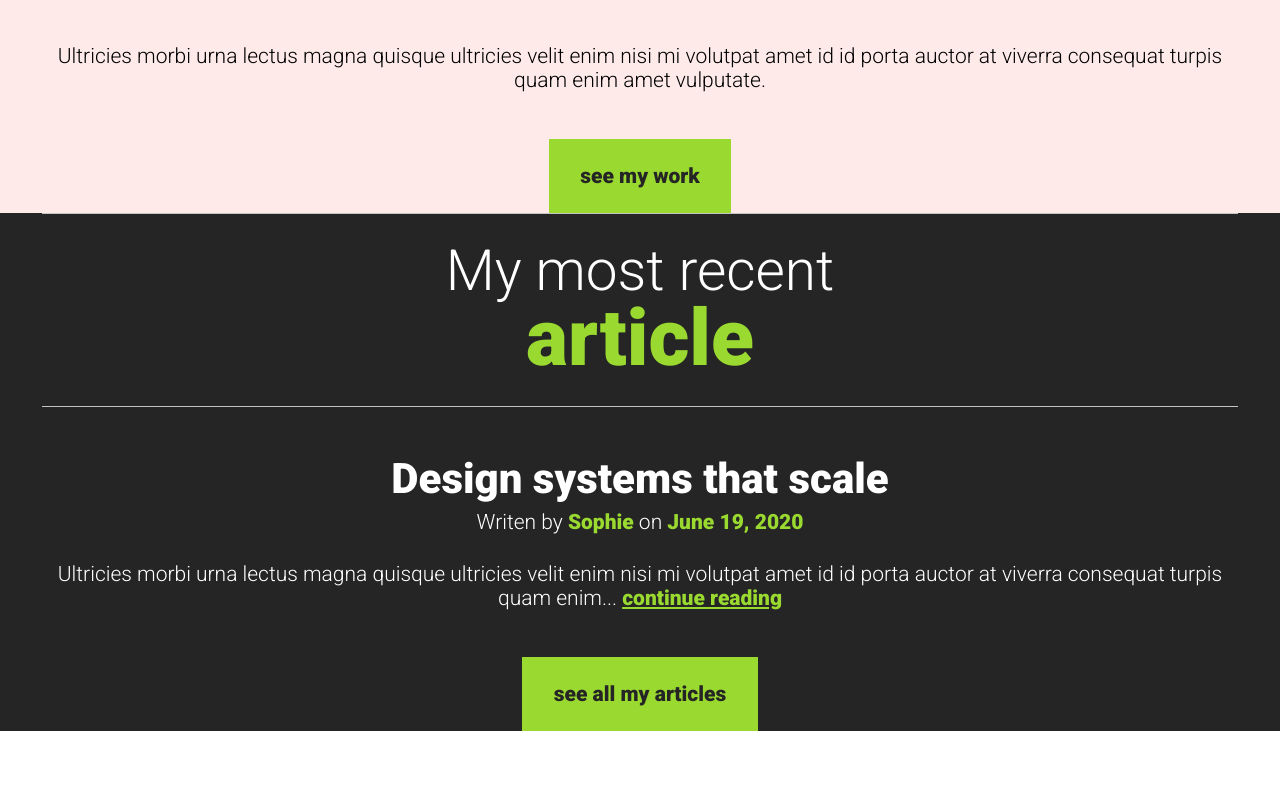
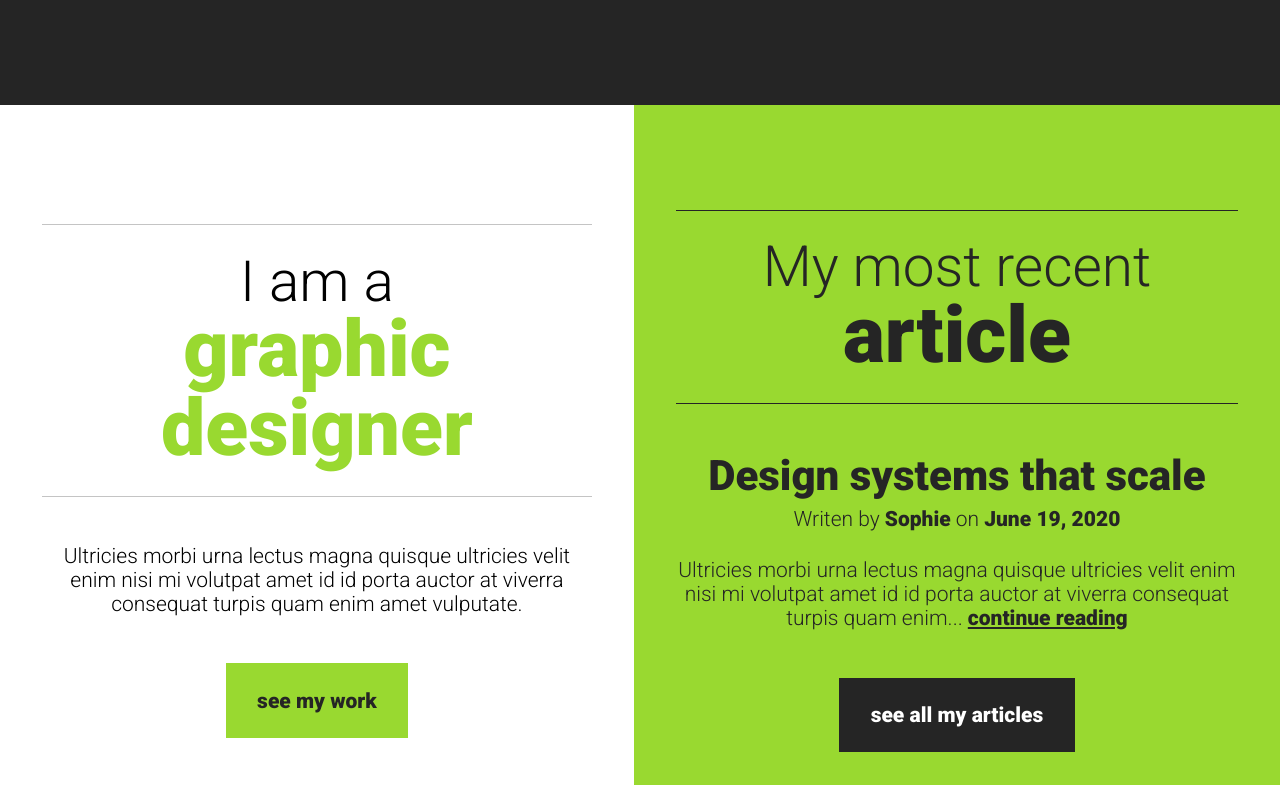
Before and after one commit to whozieQ/DesignerPromo, a plain HTML site: page index.html in a window 1280 px wide. Shown: the part 695-1480 px from the top of the page. Before the commit the page ends 1426 px from the top, so only its background shows below. Drawn offline with Linux system fonts and the light colour scheme.

Commit message:
misc challenges for layout and responsiveness

```diff
--- a/index.css
+++ b/index.css
@@ -50,6 +50,7 @@ time{
 }
 
 /* layout */
+/* --------------------- */
 html{
     font-size: .9rem;
 }
@@ -62,22 +63,24 @@ body{
 .container{
     /* max-width: 90%; */
     margin: 0 auto;
-    padding: 5em 0;
-    padding: 0 2em;
+    padding: 5em 2em;
 }
-img{
+header img{
     max-width: 200px;
     border-radius: 50%;
     border: 8px solid #fff;
 }
 header,
-.bottom-section{
+.inverse{
     background:#252525;
     color: #fff;
 }
 
 .mid-section{
-    background: #FFEAEA;
+    background: #fff;
+}
+img{
+    max-width: 80%;
 }
 
 
@@ -101,9 +104,40 @@ header,
     color: #252525;
 }
 
-/* Responsive layout */
-@media  (min-width: 1000px) {
+@media (min-width: 1000px){
+    .mid-section{
+        display: flex;
+        align-items: center;
+
+    }
+    header{
+        min-height: 100vh;
+        display: flex;
+        align-items: center;
+    }
+    .inverse{
+        background-color: #99D930;
+        color: #252525;
+    }
+    .inverse .h2-spotlight,
+    .inverse .name,
+    .inverse time,
+    .inverse a{
+        color: #252525;
+    }
+    .inverse a:hover,
+    .inverse a:focus{
+    color: #fff;
+}
     html{
         font-size: 1.3125rem;
     }
+    .inverse h2{
+        border-top: 1px solid #252525;
+        border-bottom: 1px solid #252525;
+    }
+    .inverse .btn{
+        background: #252525;
+        color: #fff;
+    }
 }
--- a/index.html
+++ b/index.html
@@ -15,16 +15,14 @@
             </div>
         </header>
 
+        <main>
             <section class="mid-section">
                 <div class="container">
                     <h2>I am a <span class="h2-spotlight">graphic designer</span></h2>
                     <p>Ultricies morbi urna lectus magna quisque ultricies velit enim nisi mi volutpat amet id id porta auctor at viverra consequat turpis quam enim amet vulputate.</p>
                     <a href="#" class="btn">see my work</a>
                 </div>
-        </section>
-
-        <section class="bottom-section">
-            <div class="container">
+                <div class="container inverse">
                     <h2>My most recent <span class="h2-spotlight">article</span></h2>
                     <article>
                         <h3>Design systems that scale</h3>
@@ -35,5 +33,22 @@
                 </div>
 
             </section>
+            <section class="bottom-section">
+                <div class="container">
+                    <h2>Some samples of <span class="h2-spotlight">my work</span></h2>
+                    <div class="work">
+                        <div class="portofolio-item">
+                            <img src="img/firefly.jpg" alt="Logo for SciFi tv series Firefly">
+                        </div>
+                        <div class="portofolio-item">
+                            <img src="img/beachdance.jpg" alt="impressionist painting of a glamourous couple waltzing on a beach during stormy weather while a maid and butler vainly attempt to hold umbrellas over the couple">
+                        </div>
+                        <div class="portofolio-item">
+                            <img src="img/logo.png" alt="stylized ping cateye glasses with the word 'whozie' and a quirky letter 'Q' over them">
+                        </div>
+                    </div>
+                </div>
+            </section>
+        </main>
     </body>
 </html>
```
Also changed, not shown: img/beachdance.jpg (added), img/firefly.jpg (added), img/logo.png (added). Lines whose indentation alone changed are shown as unchanged.
